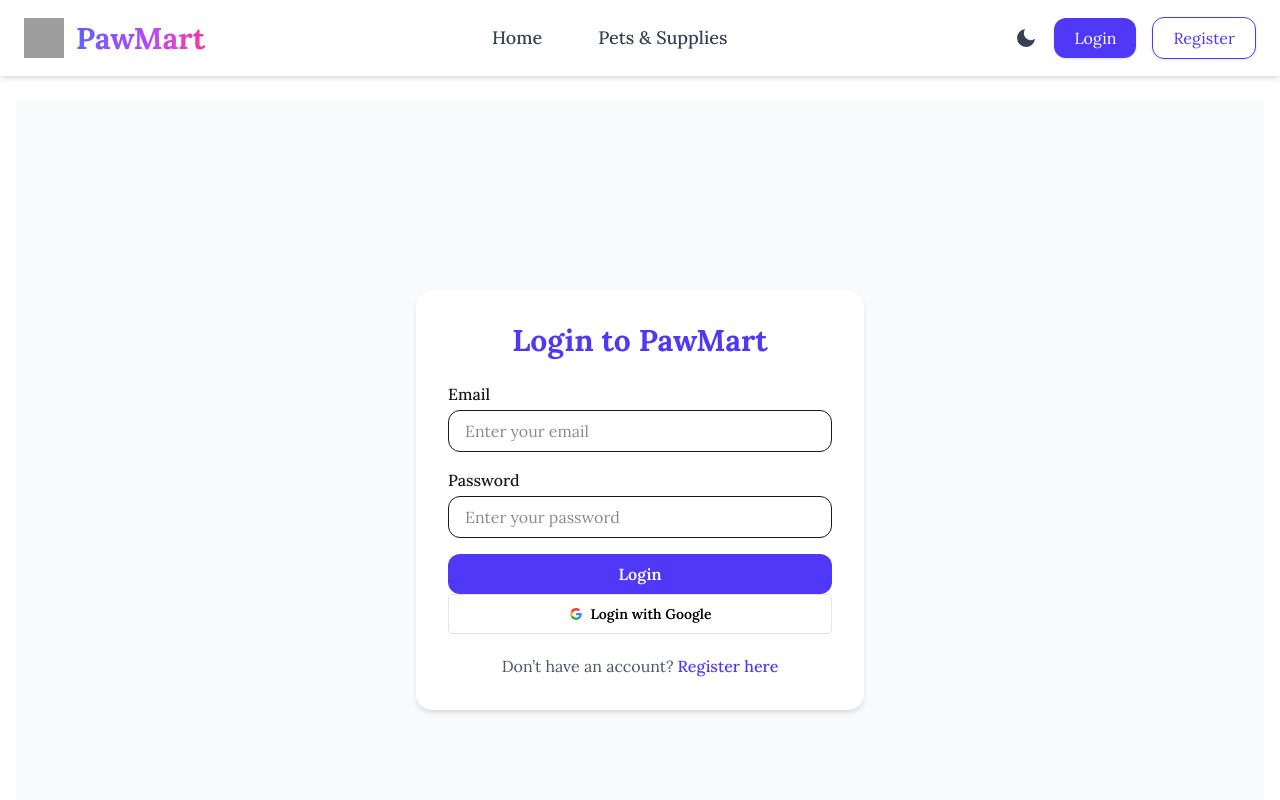
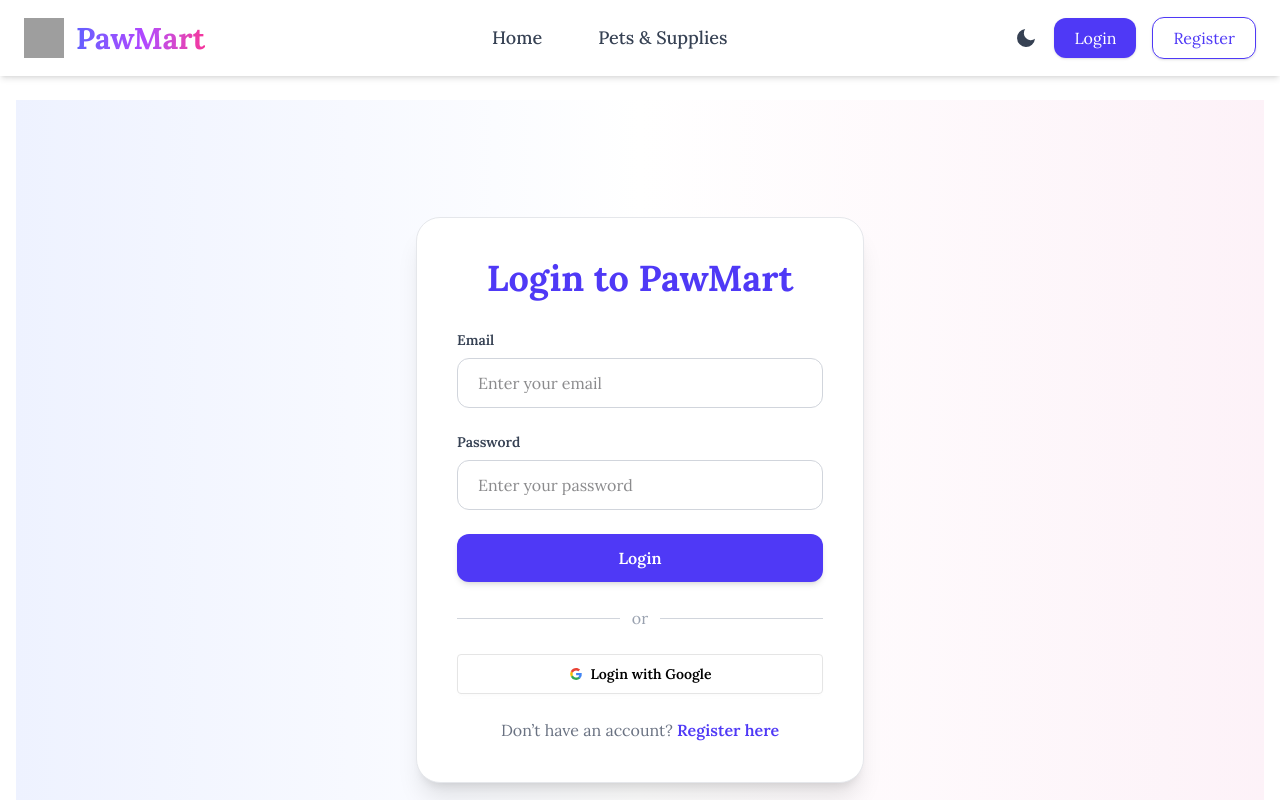
Before and after one commit to harunhira69/PawMart-client, a React app: page /login in a window 1280 px wide. Shown: the top 800 px of the page. Built offline with nearby package versions, Linux system fonts and the light colour scheme; no server answers; grey boxes are pictures that could not be loaded; the HTML template or start-up script is replaced by a standard one.

Commit message:
added private routes

```diff
--- a/src/Pages/Login.jsx
+++ b/src/Pages/Login.jsx
@@ -39,42 +39,52 @@
   })
  }
   return (
-    <div className="min-h-screen flex items-center justify-center bg-gray-50 px-4">
-      <div className="w-full max-w-md bg-white p-8 rounded-2xl shadow-md">
+   <div className="min-h-screen flex items-center justify-center bg-linear-to-r from-indigo-50 via-white to-pink-50 px-4">
+  <div className="w-full max-w-md bg-white p-10 rounded-3xl shadow-xl border border-gray-200">
 
-        <h2 className="text-3xl font-bold text-center text-indigo-600 mb-6">
+    <h2 className="text-4xl font-extrabold text-center text-indigo-600 mb-8">
       Login to PawMart
     </h2>
 
-        {/* Email */}
-     <form onSubmit={handleLogin}>
 
-         <div className="mb-4">
-          <label className="block mb-1 font-medium">Email</label>
+    <form onSubmit={handleLogin} className="space-y-6">
+
+      <div>
+        <label className="block text-sm font-semibold text-gray-700 mb-2">Email</label>
         <input
           type="email"
           name="email"
-            className="w-full px-4 py-2 border rounded-xl outline-indigo-600"
+          className="w-full px-5 py-3 border border-gray-300 rounded-xl focus:outline-none focus:ring-2 focus:ring-indigo-500 focus:border-indigo-500 transition"
           placeholder="Enter your email"
         />
       </div>
 
       {/* Password */}
-        <div className="mb-4">
-          <label className="block mb-1 font-medium">Password</label>
+      <div>
+        <label className="block text-sm font-semibold text-gray-700 mb-2">Password</label>
         <input
           type="password"
           name="password"
-            className="w-full px-4 py-2 border rounded-xl outline-indigo-600"
+          className="w-full px-5 py-3 border border-gray-300 rounded-xl focus:outline-none focus:ring-2 focus:ring-indigo-500 focus:border-indigo-500 transition"
           placeholder="Enter your password"
         />
       </div>
 
       {/* Login Button */}
-        <button className="w-full bg-indigo-600 text-white py-2 rounded-xl font-semibold hover:bg-indigo-700 transition">
+      <button
+        type="submit"
+        className="w-full bg-indigo-600 text-white py-3 rounded-xl font-semibold shadow-md hover:bg-indigo-700 transition hover:shadow-lg"
+      >
         Login
       </button>
     </form>
+
+    {/* Divider */}
+    <div className="flex items-center my-6">
+      <hr className="flex-grow border-gray-300" />
+      <span className="mx-3 text-gray-400">or</span>
+      <hr className="flex-grow border-gray-300" />
+    </div>
 
     {/* Google Login */}
  <button onClick={handleGoogleLogin}
@@ -84,14 +94,15 @@
 </button>
 
     {/* Register Link */}
-        <p className="text-center mt-5 text-gray-600">
-          Don’t have an account?
-          <Link to="/register" className="text-indigo-600 font-medium ml-1">
+    <p className="text-center mt-6 text-gray-500">
+      Don’t have an account?{' '}
+      <Link to="/register" className="text-indigo-600 font-semibold hover:underline">
         Register here
       </Link>
     </p>
   </div>
 </div>
+
   );
 };
 
--- a/src/Pages/MyListings/MyListings.jsx
+++ b/src/Pages/MyListings/MyListings.jsx
@@ -1,15 +1,16 @@
 import React, { useEffect, useState } from "react";
 import useAuth from "../../hook/useAuth";
-import useAxios from "../../hook/useAxios";
+
 import toast from "react-hot-toast";
 import Loading from "../../component/Loading";
 import { motion } from "framer-motion";
 import Swal from "sweetalert2";
 import UpdateListings from "../UpdateListings/UpdateListings";
+import useAxiosSecure from "../../hook/useAxiosSecure";
 
 const MyListings = () => {
   const { users, loading } = useAuth();
-  const axios = useAxios();
+  const axios = useAxiosSecure();
   const [listings, setListings] = useState([]);
   const [selectedListing, setSelectedListing] = useState(null);
   const [modalOpen, setModalOpen] = useState(false);
--- a/src/Routes/PrivateRoutes.jsx
+++ b/src/Routes/PrivateRoutes.jsx
@@ -1,18 +1,18 @@
-
+import { Navigate, useLocation } from "react-router";
 import Loading from "../component/Loading";
-import { Navigate, useLocation } from "react-router";
 import useAuth from "../hook/useAuth";
 
 const PrivateRoutes = ({ children }) => {
-  const { user, loading } = useAuth();
- const location = useLocation()
-  if (loading) {
-    return <Loading></Loading> ;
+  const { users, loading } = useAuth();
+  const location = useLocation();
+
+  if (loading) return <Loading />;
+
+  if (!users) {
+
+    return <Navigate to="/login" state={{ from: location }} replace />;
   }
 
-  if (!user) {
-    return <Navigate state={location?.pathname} to="/auth/login"></Navigate>;
-  }
 
   return children;
 };
--- a/src/Routes/routes.jsx
+++ b/src/Routes/routes.jsx
@@ -37,7 +37,9 @@
   { path: "category/:category", element: <CategoryProducts /> } ,
   {path:'add-listing',
     element:
-      <AddListings></AddListings>
+     <PrivateRoutes>
+       <AddListings></AddListings>
+     </PrivateRoutes>
      },
      {
       path:'pets',
@@ -45,16 +47,22 @@
      },
    {
   path: "product/:id",
-  element: <ProductDetails />
+  element: <PrivateRoutes>
+    <ProductDetails />
+  </PrivateRoutes>
 },
 
 {
   path:'my-orders',
-  element:<MyOrder></MyOrder>
+  element:<PrivateRoutes>
+    <MyOrder></MyOrder>
+  </PrivateRoutes>
 },
 {
   path:'my-listings',
-  element:<MyListings></MyListings>
+  element:<PrivateRoutes>
+    <MyListings></MyListings>
+  </PrivateRoutes>
 }
     ]
   },
--- /dev/null
+++ b/src/hook/useAxiosSecure.jsx
@@ -0,0 +1,60 @@
+import axios from "axios";
+import useAuth from "./useAuth";
+import { useEffect } from "react";
+import { useNavigate } from "react-router";
+
+const instance = axios.create({
+  baseURL: 'http://localhost:3000',
+
+});
+
+const useAxiosSecure = () => {
+
+    const navigate = useNavigate();
+    const { user, signOutUser } = useAuth();
+
+
+
+    useEffect(() => {
+
+        //  request interceptor
+
+        const requestInterceptor = instance.interceptors.request.use((config => {
+
+            const token = user?.accessToken;
+            if (token) {
+                config.headers.authorization = `Bearer ${token}`;
+            }
+
+            return config;
+        }));
+
+        // response interceptor
+
+        instance.interceptors.response.use(res => {
+
+            return res;
+        }) , (error) => {
+
+            const status = error.status
+            if(status === 401 || status === 403){
+
+            console.log('log out the user for bad request')
+            signOutUser()
+            .then (() => {
+                navigate('/register')
+            })
+        }
+
+        };
+        return () => {
+            instance.interceptors.request.eject(requestInterceptor);
+            instance.interceptors.response.eject();
+        }
+
+    }, [user, signOutUser, navigate]);
+
+    return instance;
+};
+
+export default useAxiosSecure;
```
Lines whose indentation alone changed are shown as unchanged.
